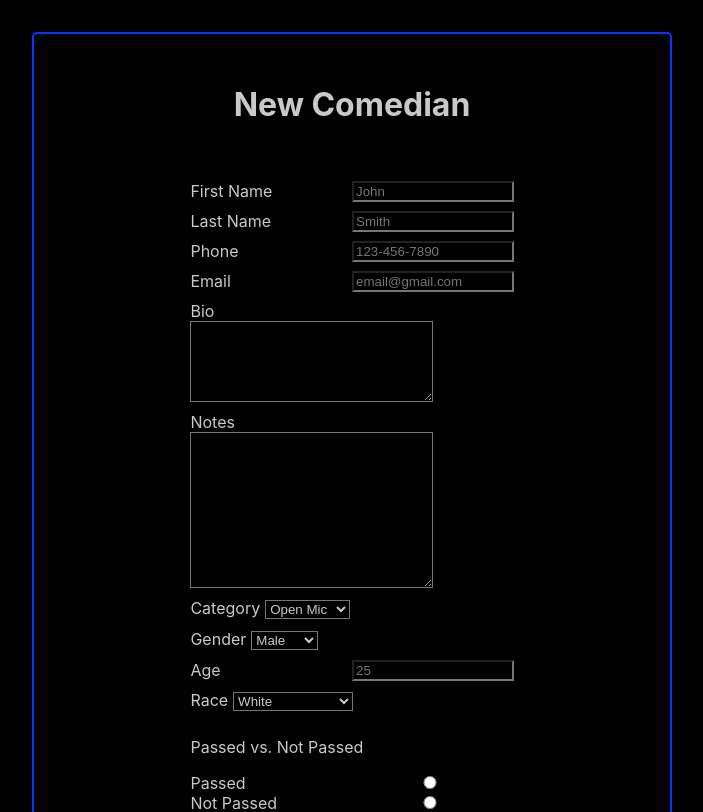
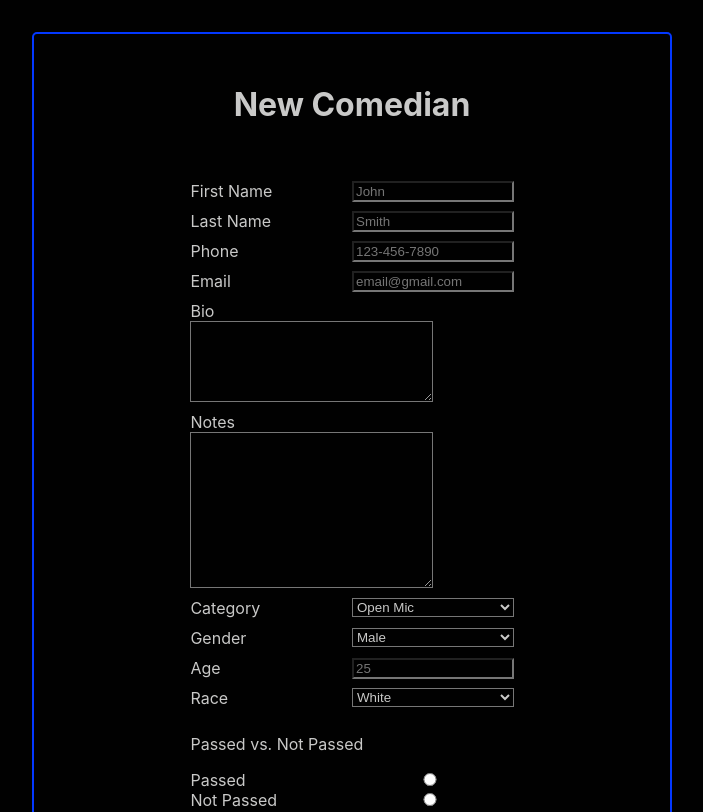
Before and after one commit to klguenth/alameda-comedy-client, a React (Create React App) app: page /addComedian in a window 1280 px wide. Shown: the top 812 px of the page, without its empty margins (288-991 px from the left). Built offline with nearby package versions, Linux system fonts and the light colour scheme; no server answers.

Commit message:
style select

```diff
--- a/src/Components/AddShow/AddShow.css
+++ b/src/Components/AddShow/AddShow.css
@@ -16,6 +16,11 @@
     width: 50%;
 }
 
+.form-section select {
+    float: right;
+    width: 50%;
+}
+
 .form-section textarea {
     display: block;
     width: 50%;
```
